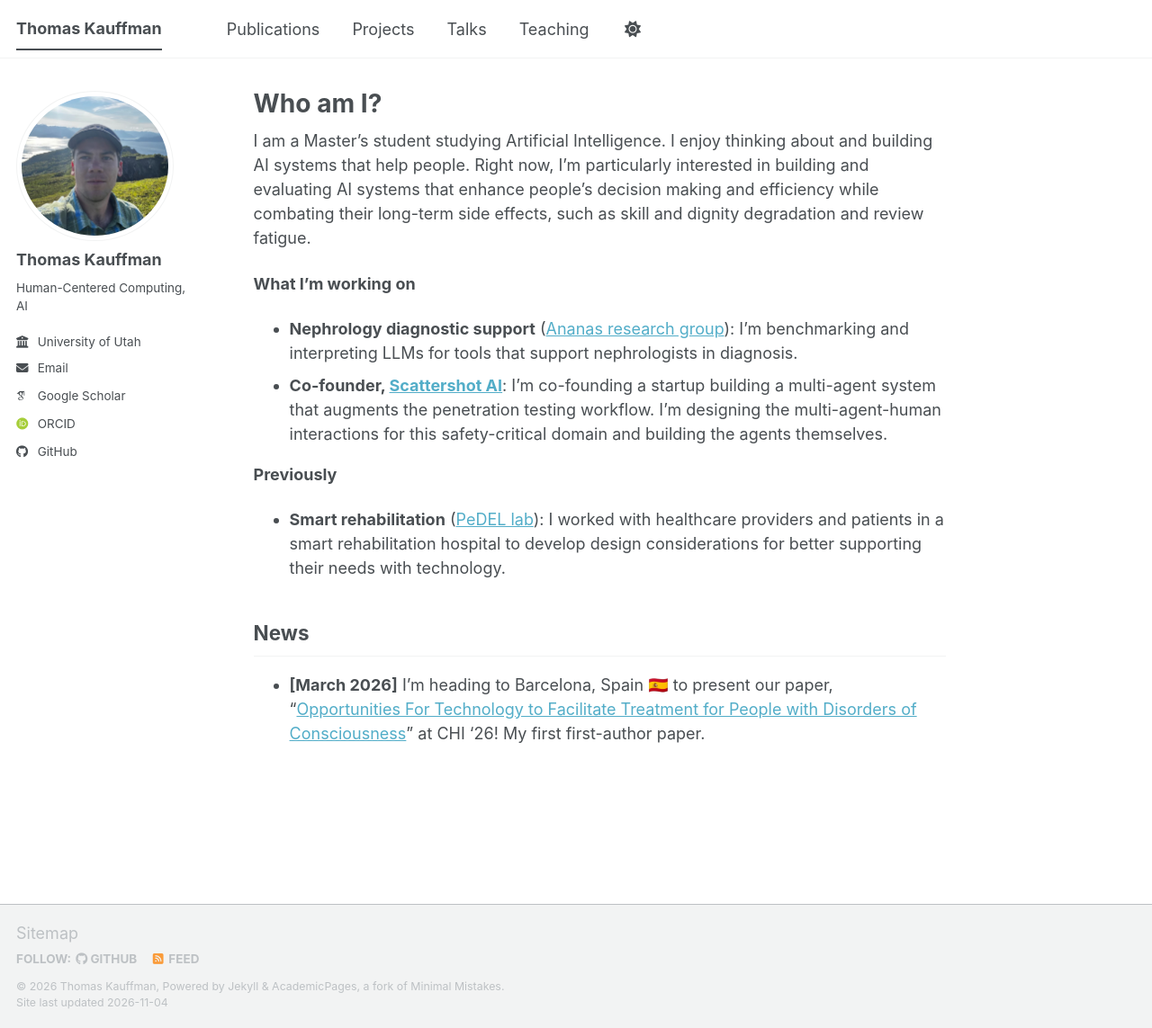
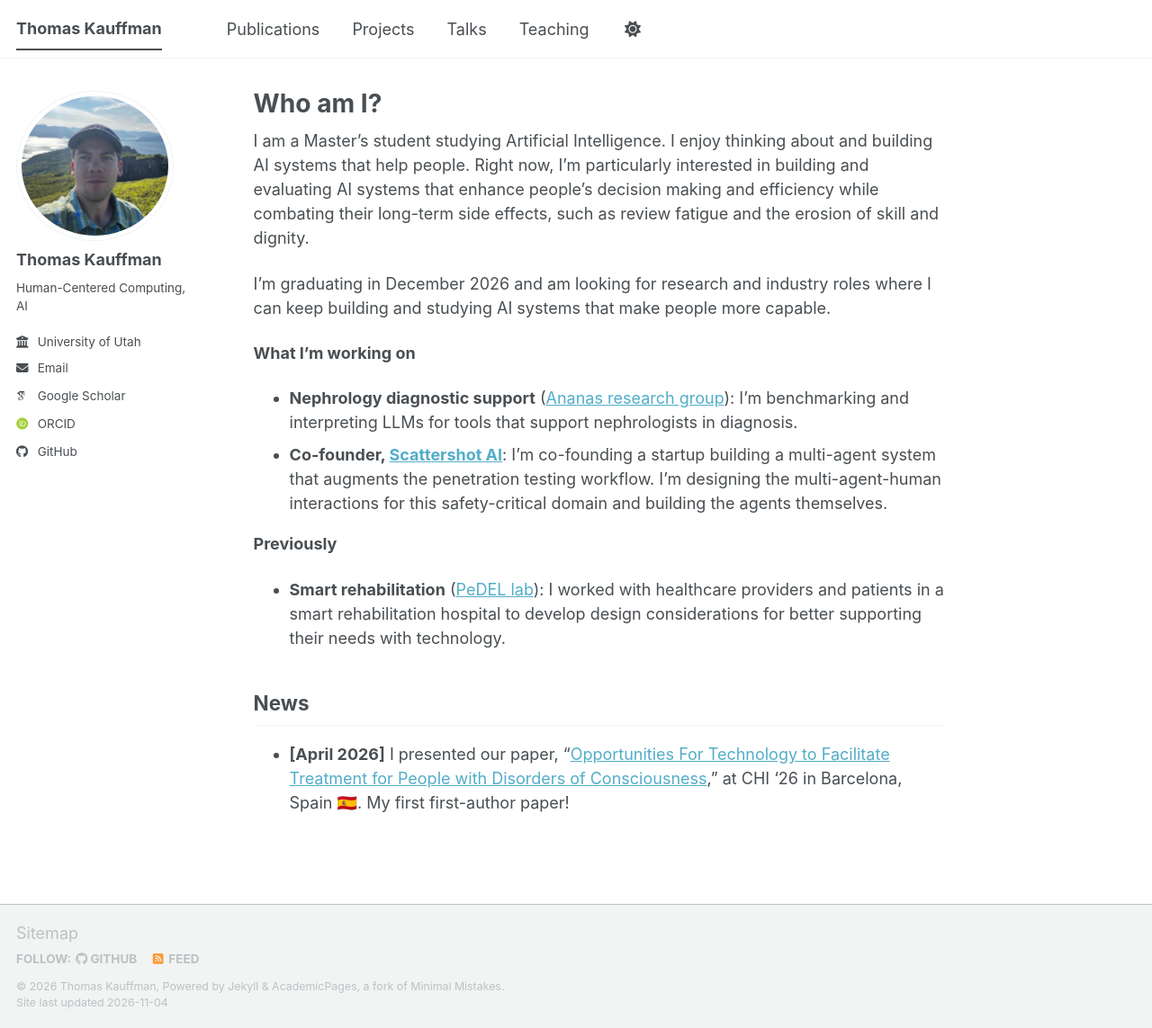
Before and after one commit to Thom-kauf/Thom-kauf.github.io, a Jekyll site: the page built from _pages/about.md, in a window 1280 px wide and 1143 px high. Shown: the whole window at 90% size. Built offline with Jekyll 4.4.1, drawn with Linux system fonts in a browser that asks for light colours; some web fonts are replaced; a script bundle is joined from its source files by our own code; library files that are not in the unit come from our copies.

Commit message:
writing changes

```diff
--- a/_pages/about.md
+++ b/_pages/about.md
@@ -7,7 +7,9 @@ redirect_from:
   - /about.html
 ---
 
-I am a Master's student studying Artificial Intelligence. I enjoy thinking about and building AI systems that help people. Right now, I'm particularly interested in building and evaluating AI systems that enhance people's decision making and efficiency while combating their long-term side effects, such as skill and dignity degradation and review fatigue.
+I am a Master's student studying Artificial Intelligence. I enjoy thinking about and building AI systems that help people. Right now, I'm particularly interested in building and evaluating AI systems that enhance people's decision making and efficiency while combating their long-term side effects, such as review fatigue and the erosion of skill and dignity.
+
+I'm graduating in December 2026 and am looking for research and industry roles where I can keep building and studying AI systems that make people more capable.
 
 **What I'm working on**
 - **Nephrology diagnostic support** ([Ananas research group](https://www.anamarasovic.com/mentoring/)): I'm benchmarking and interpreting LLMs for tools that support nephrologists in diagnosis.
@@ -17,4 +19,4 @@ I am a Master's student studying Artificial Intelligence. I enjoy thinking about
 - **Smart rehabilitation** ([PeDEL lab](https://pedel.cs.utah.edu/)): I worked with healthcare providers and patients in a smart rehabilitation hospital to develop design considerations for better supporting their needs with technology.
 
 ## News
-* **[March 2026]** I’m heading to Barcelona, Spain 🇪🇸 to present our paper, "[Opportunities For Technology to Facilitate Treatment for People with Disorders of Consciousness](/publication/2026-chi-doc)" at CHI '26! My first first-author paper.
+* **[April 2026]** I presented our paper, "[Opportunities For Technology to Facilitate Treatment for People with Disorders of Consciousness](/publication/2026-chi-doc)," at CHI '26 in Barcelona, Spain 🇪🇸. My first first-author paper!
```
